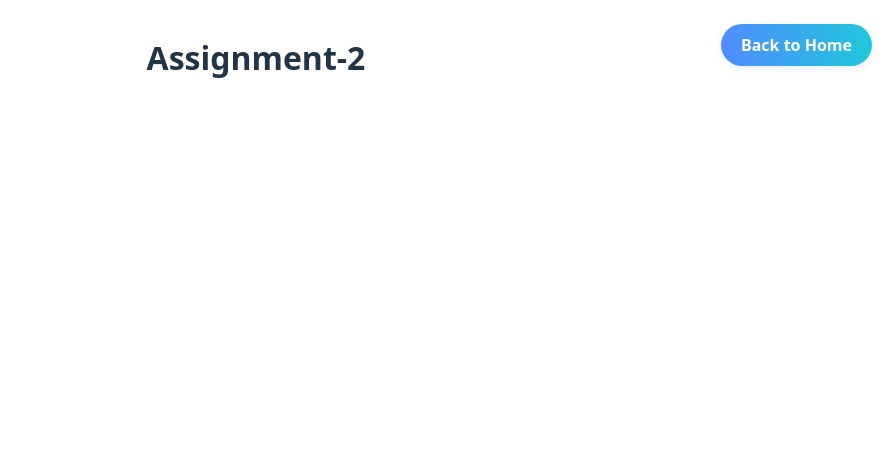
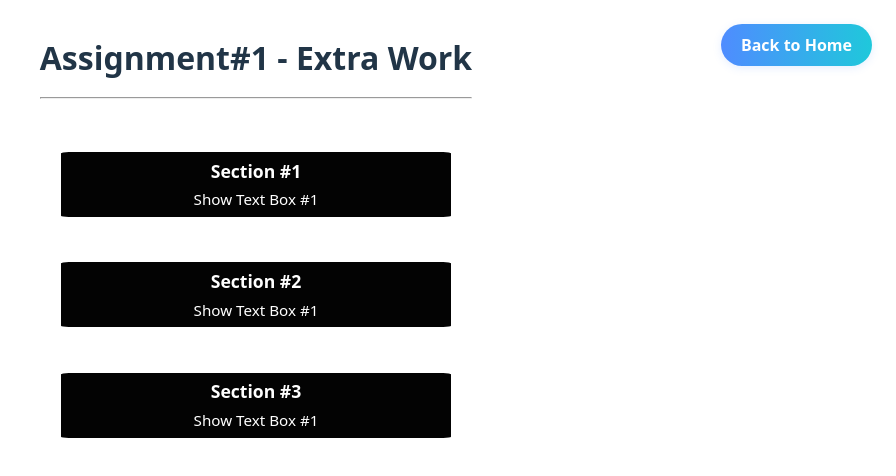
Before and after one commit to numeshj/React-Assignments---Extra, a React (Vite) app: page /#/asg-1 in a window 1280 px wide. Before the commit this address led to /#/asg-2. Shown: the top 476 px of the page, without its empty margins (384-1280 px from the left). Built offline with nearby package versions, Linux system fonts and the light colour scheme.

Commit message:
Initial Commit

```diff
--- a/src/assignments/ASG_1.jsx
+++ b/src/assignments/ASG_1.jsx
@@ -3,118 +3,63 @@ import "../assignments/Pages.css";
 import "../assignments/AGS_1.css";
 import React, { useEffect, useState } from "react";
 
+const sections = [
+  {
+    title: "Section #1",
+    content:
+      "Beneath the bustling city streets, a secret world thrived. Tunnels stretched for miles, harboring stories lost to time. Echoes bounced off damp stone walls, whispering secrets only the shadows knew. Lanterns flickered dimly, lighting the path for those who dared explore. Graffiti painted over centuries of grime hinted at lives once lived, revolutions sparked, and dreams pursued. Rats scurried into crevices, fleeing unseen threats. A lonely violin note wafted through the air—someone was there. Footsteps followed the music, unsure whether to run or remain. Curiosity often outweighed fear in such places. Underground, everything felt possible, mysterious, even magical in its decay.",
+  },
+  {
+    title: "Section #2",
+    content:
+      "The sun dipped below the horizon, casting a golden glow over thequiet lake. Birds chirped their final melodies of the day, echoingthrough the rustling leaves. A gentle breeze stirred the tall grasses along the water’s edge. In the distance, a canoe glided silently, its paddler silhouetted against the fiery sky. Nature’s calm enveloped the scene, inviting peace and reflection. Somewhere nearby, a frog croaked, joining the evening chorus. The day ended slowly, thoughtfully, as stars peeked through the fading blue. I was a moment of stillness, untouched by noise or haste—just time, light, and the world unwinding together.",
+  },
+  {
+    title: "Section #3",
+    content:
+      "Rain poured relentlessly, drenching the city in sheets of silver. People hurried beneath umbrellas, their footsteps lost in the downpour’s rhythm. Neon signs blurred behind water-streaked glass, casting colorful reflections onto slick pavement. Taxis splashed by, sending waves toward already soaked pedestrians. Inside a tiny café, warmth and coffee wrapped around customers like a comforting embrace. Steam curled from mugs, fogging windows. Conversations were hushed, intimate, like secrets shared under stormy skies. Outside, thunder grumbled distantly, a reminder of nature’s power. But within, calm prevailed. The rain may have ruled the streets, but the café remained an island of serenity.",
+  },
+];
+
 export default function ASG_1() {
-  const [visibleSections, setVisibleSections] = useState({
-    section1: false,
-    section2: false,
-    section3: false,
-  });
+  const [visible, setVisible] = useState(sections.map(() => false));
 
-  const toggleBox = (sectionNumber) => {
-    setVisibleSections((prev) => ({
-      ...prev,
-      [sectionNumber]: !prev[sectionNumber],
-    }));
+  const toggleBox = (index) => {
+    setVisible((prev) => prev.map((v, i) => (i === index ? !v : v)));
   };
 
   useEffect(() => {
-    console.log(`Visible Sections Updated :`, visibleSections);
-  }, [visibleSections]);
+    console.log(`Visible Sections Updated :`, visible);
+  }, [visible]);
 
   return (
     <>
       <BackToHome />
-      <h1 className="assignment-title">Assignment#1</h1>
+      <h1 className="assignment-title">Assignment#1 - Extra Work</h1>
       <hr />
       <br />
 
       {/*Section #1*/}
 
-      <div className="button-text-pair">
-        <button className="btn-ags1" onClick={ ()=>toggleBox("section1")}>
-          Section #1
+           {sections.map((sections, index) => (
+        <div className="button-text-pair" key={index}>
+          <button className="btn-ags1" onClick={() => toggleBox(index)}>
+            {sections.title}
             <span>
-            {visibleSections.section1 ? "Hide TextBox #1" : "Show Text Box #1"}
+              {visible[index]
+                ? "Hide TextBox #1"
+                : "Show Text Box #1"}
             </span>
           </button>
-        {visibleSections.section1 && (
+          {visible[index] && (
             <div className="text-box-container">
               <p className="text-box">
-              Beneath the bustling city streets, a secret world thrived. Tunnels
-              stretched for miles, harboring stories lost to time. Echoes
-              bounced off damp stone walls, whispering secrets only the shadows
-              knew. Lanterns flickered dimly, lighting the path for those who
-              dared explore. Graffiti painted over centuries of grime hinted at
-              lives once lived, revolutions sparked, and dreams pursued. Rats
-              scurried into crevices, fleeing unseen threats. A lonely violin
-              note wafted through the air—someone was there. Footsteps followed
-              the music, unsure whether to run or remain. Curiosity often
-              outweighed fear in such places. Underground, everything felt
-              possible, mysterious, even magical in its decay.
+                {sections.content}
               </p>
             </div>
           )}
         </div>
-
-      {/*Section #2*/}
-
-      <div className="button-text-pair">
-        <button className="btn-ags1" onClick={() => toggleBox("section2")}>
-          Section #2
-          <span>
-            {visibleSections.section2 ? "Hide TextBox #2" : "Show TextBox #2"}
-          </span>
-          {}
-        </button>
-
-        {visibleSections.section2 && (
-          <div className="text-box-container">
-            <p className="text-box">
-              The sun dipped below the horizon, casting a golden glow over the
-              quiet lake. Birds chirped their final melodies of the day, echoing
-              through the rustling leaves. A gentle breeze stirred the tall
-              grasses along the water’s edge. In the distance, a canoe glided
-              silently, its paddler silhouetted against the fiery sky. Nature’s
-              calm enveloped the scene, inviting peace and reflection. Somewhere
-              nearby, a frog croaked, joining the evening chorus. The day ended
-              slowly, thoughtfully, as stars peeked through the fading blue. It
-              was a moment of stillness, untouched by noise or haste—just time,
-              light, and the world unwinding together.
-            </p>
-          </div>
-        )}
-      </div>
-
-      {/*Section #3*/}
-      <div className="button-text-pair">
-        <button className="btn-ags1" onClick={() => toggleBox("section3")}>
-          Section #3
-          <span>
-            {" "}
-            {visibleSections.section3
-              ? "Hide TextBox #3"
-              : "Show TextBox #3"}{" "}
-          </span>
-        </button>
-
-        {visibleSections.section3 && (
-          <div className="text-box-container">
-            <p className="text-box">
-              Rain poured relentlessly, drenching the city in sheets of silver.
-              People hurried beneath umbrellas, their footsteps lost in the
-              downpour’s rhythm. Neon signs blurred behind water-streaked glass,
-              casting colorful reflections onto slick pavement. Taxis splashed
-              by, sending waves toward already soaked pedestrians. Inside a tiny
-              café, warmth and coffee wrapped around customers like a comforting
-              embrace. Steam curled from mugs, fogging windows. Conversations
-              were hushed, intimate, like secrets shared under stormy skies.
-              Outside, thunder grumbled distantly, a reminder of nature’s power.
-              But within, calm prevailed. The rain may have ruled the streets,
-              but the café remained an island of serenity.
-            </p>
-          </div>
-        )}
-      </div>
+      ))}
     </>
   );
 }
--- a/src/assignments/ASG_2.jsx
+++ b/src/assignments/ASG_2.jsx
@@ -5,7 +5,7 @@ export default function ASG_2() {
   return (
     <>
         <BackToHome/>
-      <h1 className="assignment-title" >Assignment-2</h1>
+      <h1 className="assignment-title" >Assignment-2 - Extra Work</h1>
     </>
   )
 }
--- a/src/assignments/ASG_3.jsx
+++ b/src/assignments/ASG_3.jsx
@@ -5,7 +5,7 @@ export default function ASG_3() {
   return (
     <>
       <BackToHome/>
-      <h1 className="assignment-title">Assignment-3</h1>
+      <h1 className="assignment-title">Assignment-3 - Extra Work</h1>
     </>
   )
 }
```
Also changed, not shown: 3 other files (tests, documents, lock files or other folders). Lines whose indentation alone changed are shown as unchanged.
